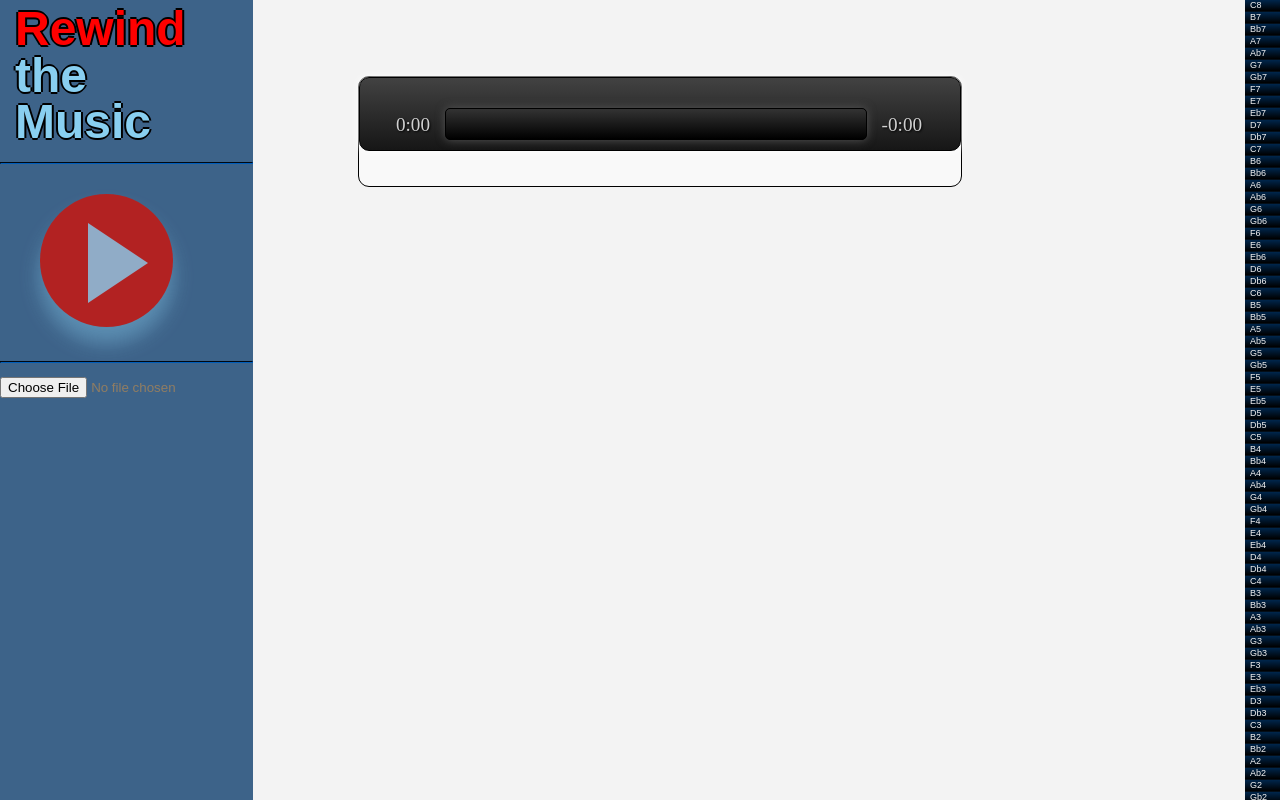
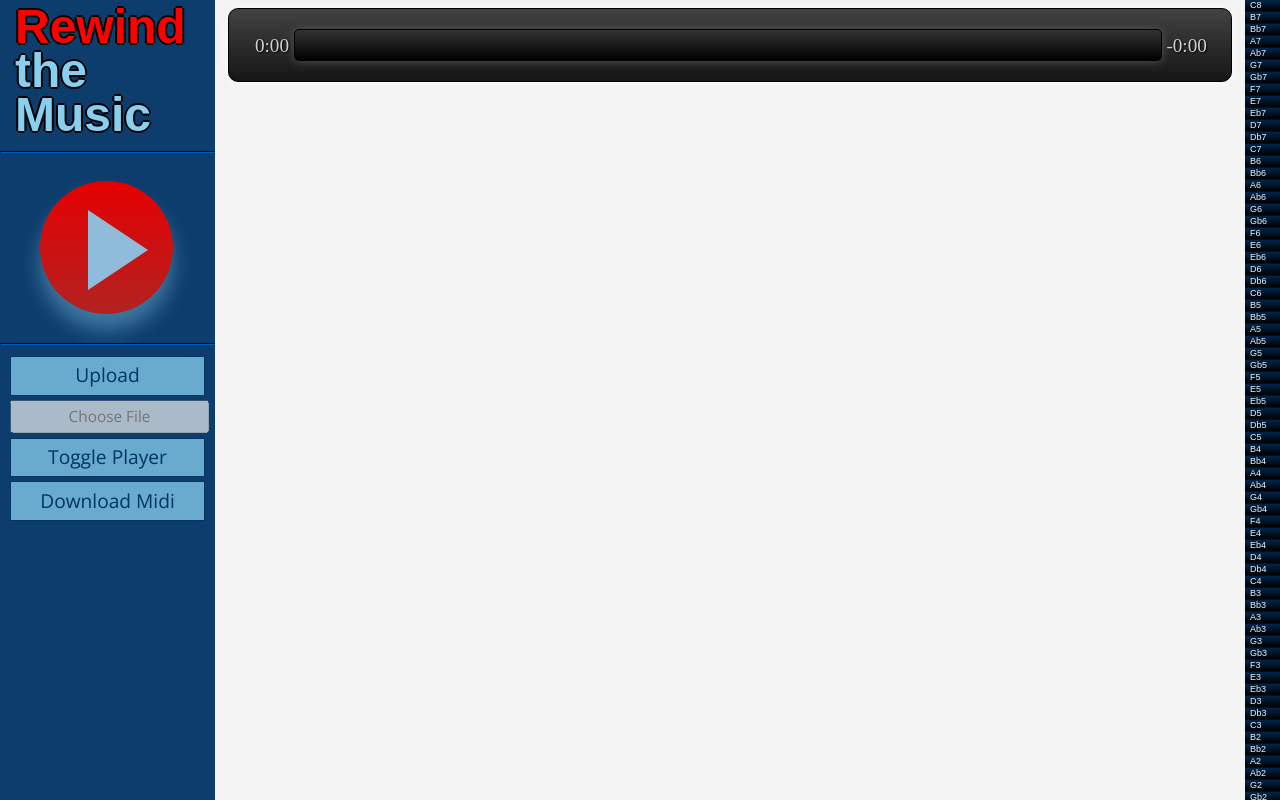
Before and after one commit to VDLE/Rewind, a Django app: template Website/templates/Website/MIDIPlayer.html in a window 1280 px wide. Run offline with Django 3.2, Linux system fonts and the light colour scheme; the template is opened without the code that fills it, so the values that code supplies are empty.

Commit message:
More fleshed out left menu

```diff
--- a/Website/templates/Website/MIDIPlayer.html
+++ b/Website/templates/Website/MIDIPlayer.html
@@ -41,6 +41,9 @@
 	<!-- Jquery -->
 	<script src="https://ajax.googleapis.com/ajax/libs/jquery/1.12.0/jquery.min.js"></script>
 
+	<!-- Google Fonts -->
+	<link href='https://fonts.googleapis.com/css?family=Open+Sans' rel='stylesheet' type='text/css'>
+
 	<!-- Custom Rewind Files -->
 	<script src="{% static 'js/Chase/Rewind.js' %}" type="text/javascript"></script>
 	<link href="{% static 'css/Rewind.css' %}" rel="stylesheet" type="text/css" />
@@ -58,11 +61,31 @@
 		<menu style="z-index: 6;">
 			<button id="pausePlayStop" class="play main-btn" onclick="pausePlayStop()"><p class="timer"></p></button>
 		</menu>
-		<hr>
-		<input type="file" id="file"><br>
+		<hr style="margin-bottom:5%;">
+
+		<!-- Menu Options -->
+
+		<!-- Upload Button -->
+		<div class="fileUpload btn btn-primary">
+			<span>Upload</span>
+			<input type="file" id="file" class="file-button">
 		</div>
-	<menu class="bar" style="z-index: 6;">
-		<div class="player-container">
+		<!-- Upload Field Options -->
+		<input id="file-text" placeholder="Choose File" disabled="disabled" />
+
+		<!-- Player Toggle Options -->
+		<div id="player-toggle" class="fileUpload btn btn-primary">
+			<span>Toggle Player</span>
+		</div>
+
+		<!-- Download Options -->
+		<div id="download" class="fileUpload btn btn-primary">
+			<span>Download Midi</span>
+		</div>
+	</div>
+
+	<!-- Player Bar -->
+	<div class="player-custom">
 		<div class="player">
 			<div class="time-controls">
 				<span id="time1" class="time">0:00</span>
@@ -72,10 +95,7 @@
 				<span id="time2" class="time" style="text-align: left;">-0:00</span>
 			</div>
 		</div>
-			<p class="submenu">
-			</p>
 	</div>
-	</menu>
 
 </body>
 </html>
--- a/static/css/MIDIPlayer.css
+++ b/static/css/MIDIPlayer.css
@@ -4,7 +4,6 @@ body {
 	line-height: 1.5em;
 	background: #fcfae9;
 	color: #907d62;
-	margin: 0 50px;
 }
 div.player {
 	background-image: -webkit-gradient(linear,left top,left bottom,from(rgba(66,66,66,1)),to(rgba(22,22,22,1)));
@@ -43,7 +42,7 @@ div.player #capsule {
 	border-radius: 5px;
 	-moz-border-radius: 5px;
 	-webkit-border-radius: 5px;
-	width: 420px;
+	width: 90%;
 	display: inline-block;
 	height: 30px;
 }
@@ -67,14 +66,12 @@ div.player #capsule #cursor {
 div.player span.time {
 	position: relative;
 	top: -9px;
-	padding: 0 10px;
 	width: 40px;
 	display: inline-block;
 	text-align: right;
 }
 div.player div.time-controls {
-	width: 560px;
-	margin: 10px auto 0;
+	width: 100%;
 }
 input[type="image"]:hover {
 	opacity: 1;
--- a/static/css/Rewind.css
+++ b/static/css/Rewind.css
@@ -14,7 +14,7 @@ menu.bar{
 menu button{
   position: relative;
   display: inline-block;
-  background: linear-gradient(#B22222, #B22222), #c9c5c9;
+  background: linear-gradient(#e60000, #B22222), #c9c5c9;
   border-radius: 10em;
   border: 0 solid #d0d0d0;
   width: 10em;
@@ -42,11 +42,11 @@ menu .play:before {
   width: 0;
   height: 0;
   border: 3em solid transparent;
-  border-left-color: rgba(137, 207, 240, 0.8);
+  border-left-color: rgba(137, 207, 240, 0.9);
   border-left-width: 4.5em;
 }
 menu .play:hover:before {
-  border-left-color: rgba(178, 34, 34, 0.8);
+  border-left-color: rgba(178, 34, 34, 0.9);
 }
 menu .stop:before {
   top: 2.8em;
@@ -349,6 +349,7 @@ Other Styles
 body {
   background: #f3f3f3;
   height:100%;
+  vertical-align:bottom !important;
 }
 
 .timer{
@@ -459,10 +460,70 @@ body {
 	z-index: 99;
 	overflow: hidden;
 	min-width: 215px;
+	margin-right:1%;
 	height:100%;
-	background: rgba(0,51,102,0.75);
+	background: rgba(0,51,102,0.95);
 }
 hr{
 	margin-top:10%;
 	border-color:#003366;
 }
+
+#file{
+	color:#89cff0;
+}
+
+.fileUpload {
+	margin-top: 2%;
+    position: relative;
+    overflow: hidden;
+    margin-left: 10px;
+	margin-right: 10px;
+	border: 1px solid;
+	text-align:center;
+	padding-top:2%;
+	padding-bottom:2%;
+	border-color: #003366;
+	color: #003366;
+	background-color: rgba(137, 207, 240,0.75);
+	font-family: 'Open Sans', sans-serif;
+	cursor: pointer;
+}
+
+.fileUpload:hover{
+	border-color: #003366;
+	color: #003366;
+	background-color: rgba(137, 207, 240,0.75);
+}
+
+.fileUpload input#file {
+    position: absolute;
+	width:100%;
+	height:100%;
+    top: 0;
+    right: 0;
+    margin: 0;
+    padding: 0;
+    font-size: 20px;
+    cursor: pointer;
+    opacity: 0;
+    filter: alpha(opacity=0);
+}
+
+#file-text{
+	margin-top:2%;
+	padding-top:2%;
+	padding-bottom:2%;
+	text-align:center;
+	margin-left:10px;
+	font-family: 'Open Sans', sans-serif;
+	font-size: 80%;
+	width:191px;
+}
+
+.player-custom{
+	position: inline-block;
+	bottom:100%;
+	margin-left:220px;
+	margin-right:40px;
+}
--- a/static/js/Chase/Rewind.js
+++ b/static/js/Chase/Rewind.js
@@ -214,6 +214,7 @@ function uploadAudioFile(file){
       });
 }
 
+
 $(document).ready(function() {
 	var icon = $('.play');
 	var unplayed = 0;
@@ -233,12 +234,18 @@ $(document).ready(function() {
 			$(".main-btn").toggleClass('play', 10).toggleClass('pause', 10);
 		}
 
+
 		var temp = $(this).val().replace(/C:\\fakepath\\/i, '');
+		console.log(temp);
+		$("#file-text").val(temp);
 		//console.log($(this)[0].files[0]);
 		//uploadAudioFile($(this)[0].files[0]);
 		player.loadFile(path+temp);
 	});
 
+//	$('.file-button').on('change', function() {
+//		$("#file-text").val(this.value);
+//	});
 
 
 });
```
Lines whose indentation alone changed are shown as unchanged.
